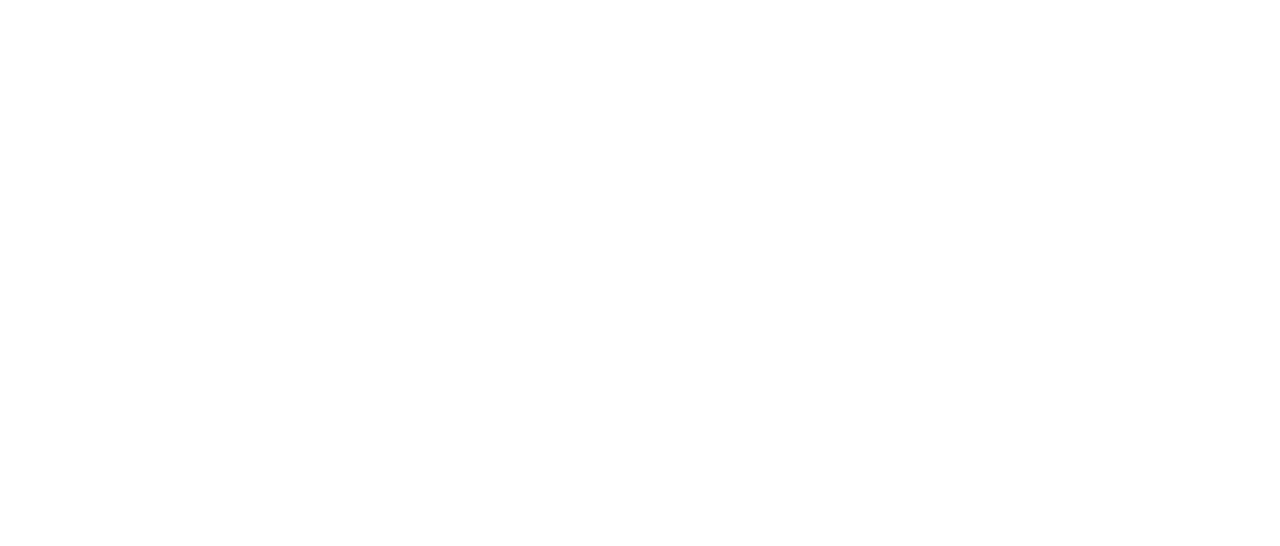
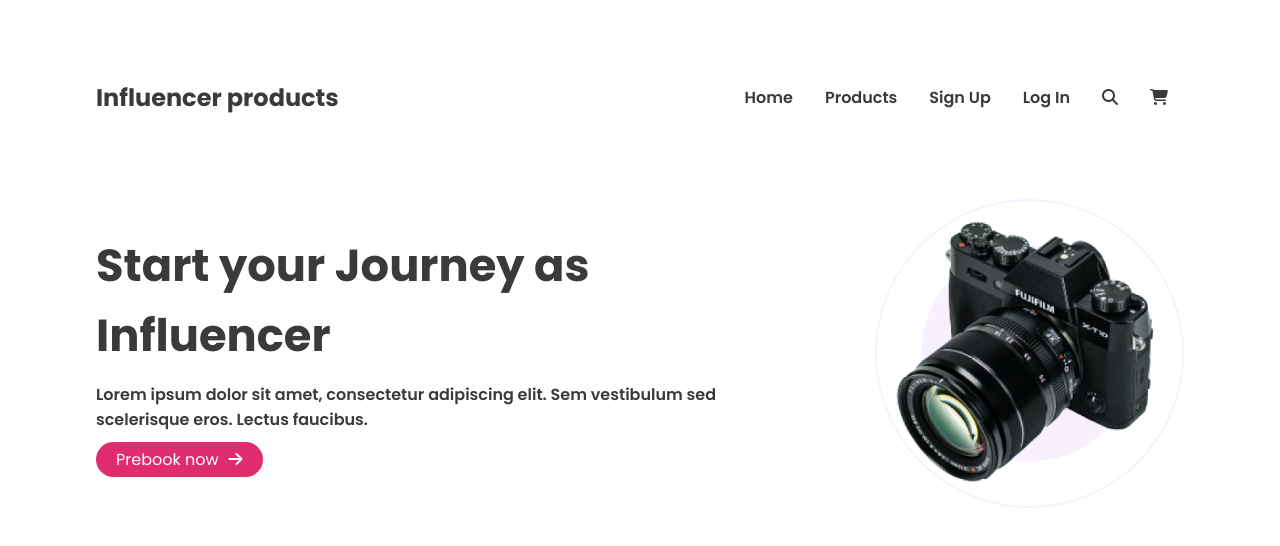
Before and after one commit to atique-shahriar/Influencer-Gears, a plain HTML site: page index.html in a window 1280 px wide. Drawn offline with Linux system fonts and the light colour scheme.

Commit message:
Banner Section Complete

```diff
--- a/index.html
+++ b/index.html
@@ -4,7 +4,52 @@
     <meta charset="UTF-8" />
     <meta name="viewport" content="width=device-width, initial-scale=1.0" />
     <title>Document</title>
+    <link rel="preconnect" href="https://fonts.googleapis.com" />
+    <link rel="preconnect" href="https://fonts.gstatic.com" crossorigin />
+    <link
+      href="https://fonts.googleapis.com/css2?family=Poppins:ital,wght@0,100;0,200;0,300;0,400;0,500;0,600;0,700;0,800;0,900;1,100;1,200;1,300;1,400;1,500;1,600;1,700;1,800;1,900&display=swap"
+      rel="stylesheet"
+    />
     <link rel="stylesheet" href="style.css" />
+    <script
+      src="https://kit.fontawesome.com/f8e7655de4.js"
+      crossorigin="anonymous"
+    ></script>
   </head>
-  <body></body>
+  <body>
+    <header class="header-section">
+      <nav class="nav-section">
+        <h3 class="nav-logo">Influencer products</h3>
+        <ul class="nav-menubar">
+          <li><a href="">Home</a></li>
+          <li><a href="">Products</a></li>
+          <li><a href="">Sign Up</a></li>
+          <li><a href="">Log In</a></li>
+          <li>
+            <a href=""><i class="fa-solid fa-magnifying-glass"></i></a>
+          </li>
+          <li>
+            <a href=""><i class="fa-solid fa-cart-shopping"></i></a>
+          </li>
+        </ul>
+      </nav>
+      <div class="banner-section">
+        <div class="banner-content">
+          <h2 class="banner-title">Start your Journey as Influencer</h2>
+          <p class="banner-description">
+            Lorem ipsum dolor sit amet, consectetur adipiscing elit. Sem
+            vestibulum sed scelerisque eros. Lectus faucibus.
+          </p>
+          <button class="banner-button">
+            Prebook now<i class="fa-solid fa-arrow-right"></i>
+          </button>
+        </div>
+        <div class="banner-image">
+          <img src="images/main-camera.png" alt="" />
+        </div>
+      </div>
+    </header>
+    <main></main>
+    <footer></footer>
+  </body>
 </html>
--- a/style.css
+++ b/style.css
@@ -0,0 +1,117 @@
+* {
+  margin: 0;
+  padding: 0;
+  font-family: "Poppins", sans-serif;
+  box-sizing: border-box;
+  color: #3a3a3a;
+}
+
+.header-section {
+  width: 85%;
+  margin: 80px auto;
+}
+
+/* Nav Section */
+.nav-section {
+  display: flex;
+  justify-content: space-between;
+  align-items: center;
+}
+
+.nav-menubar {
+  display: flex;
+  align-items: center;
+  list-style: none;
+  text-decoration: none;
+}
+
+.nav-section h3 {
+  font-size: 1.5rem;
+  font-weight: 700;
+}
+
+.nav-menubar a {
+  margin: 0 1rem;
+  text-decoration: none;
+  font-size: 1rem;
+  font-weight: 600;
+}
+
+/* Banner Section */
+.banner-section {
+  display: flex;
+  align-items: center;
+  justify-content: space-between;
+  gap: 150px;
+  margin-top: 60px;
+}
+.banner-section h2 {
+  font-size: 2.8rem;
+  font-weight: 700;
+  line-height: 4.4rem;
+}
+
+.banner-section p {
+  font-size: 1rem;
+  font-weight: 600;
+  margin: 10px 0;
+}
+
+.banner-button {
+  color: white;
+  display: flex;
+  align-items: center;
+  gap: 10px;
+}
+
+.banner-section button {
+  text-align: center;
+  font-size: 1rem;
+  font-weight: 700px;
+  border: none;
+  background: #e02c6d;
+  border-radius: 40px;
+  padding: 5px 20px;
+}
+.banner-section i {
+  color: white;
+}
+.banner-image {
+  text-align: center;
+  background-image: url("images/Circle\ design.svg");
+  background-repeat: no-repeat;
+  background-size: contain;
+  background-position: right;
+  padding: 30px 0;
+}
+.banner-image img {
+  width: 100%;
+}
+
+@media screen and (max-width: 576px) {
+  .nav-section,
+  .nav-menubar {
+    flex-direction: column;
+  }
+  .banner-section {
+    gap: 50px;
+    margin-top: 20px;
+    flex-direction: column-reverse;
+    background-position: top;
+    text-align: center;
+  }
+  .banner-section button {
+    margin: 0 auto;
+  }
+}
+
+@media screen and (min-width: 576px) and (max-width: 960px) {
+  .nav-section {
+    flex-direction: column;
+    gap: 20px;
+  }
+  .banner-section {
+    gap: 20px;
+    margin-top: 20px;
+  }
+}
```
